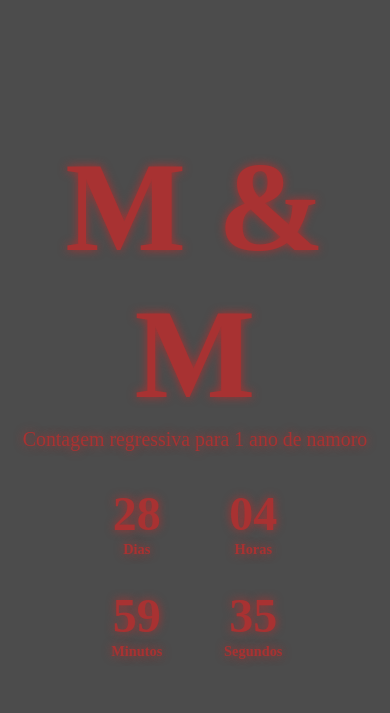
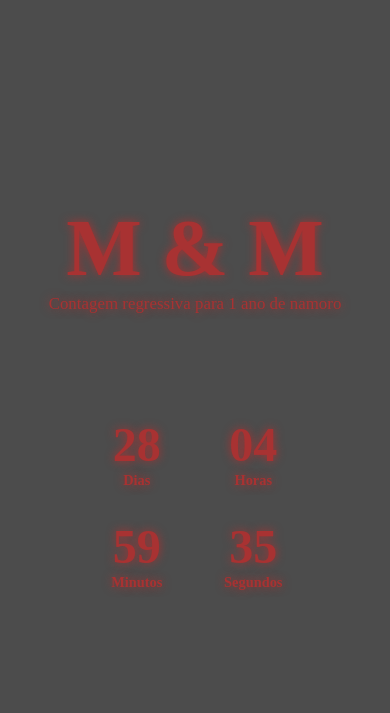
Before and after one commit to MarioDev04/Contagem-regressiva, a plain HTML site: page index.html in a window 390 px wide. Drawn offline with Linux system fonts and the light colour scheme; a web font is replaced by a local one.

Commit message:
Update style.css

```diff
--- a/css/style.css
+++ b/css/style.css
@@ -35,7 +35,7 @@ body{
 }
 
 .title p {
-    font-size: calc(16px + 1vw);
+    font-size: calc(13px + 1vw);
 }
 
 .countdown{
@@ -60,7 +60,7 @@ body{
 
 @media screen and (max-width:769px){
     .title {
-        font-size: 4rem;
+        font-size: 2.5rem;
     }
 
     .countdown h1{
```
